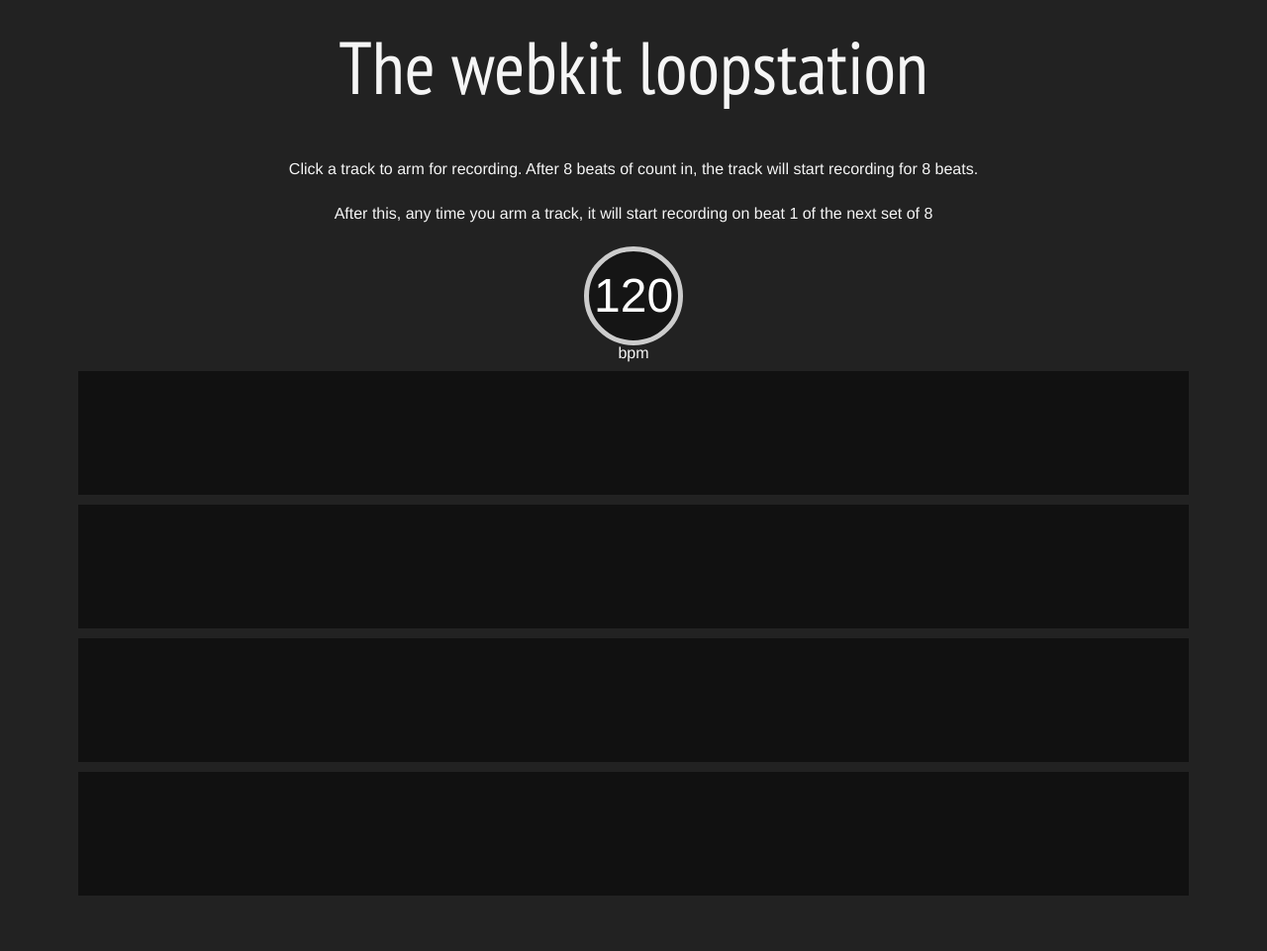
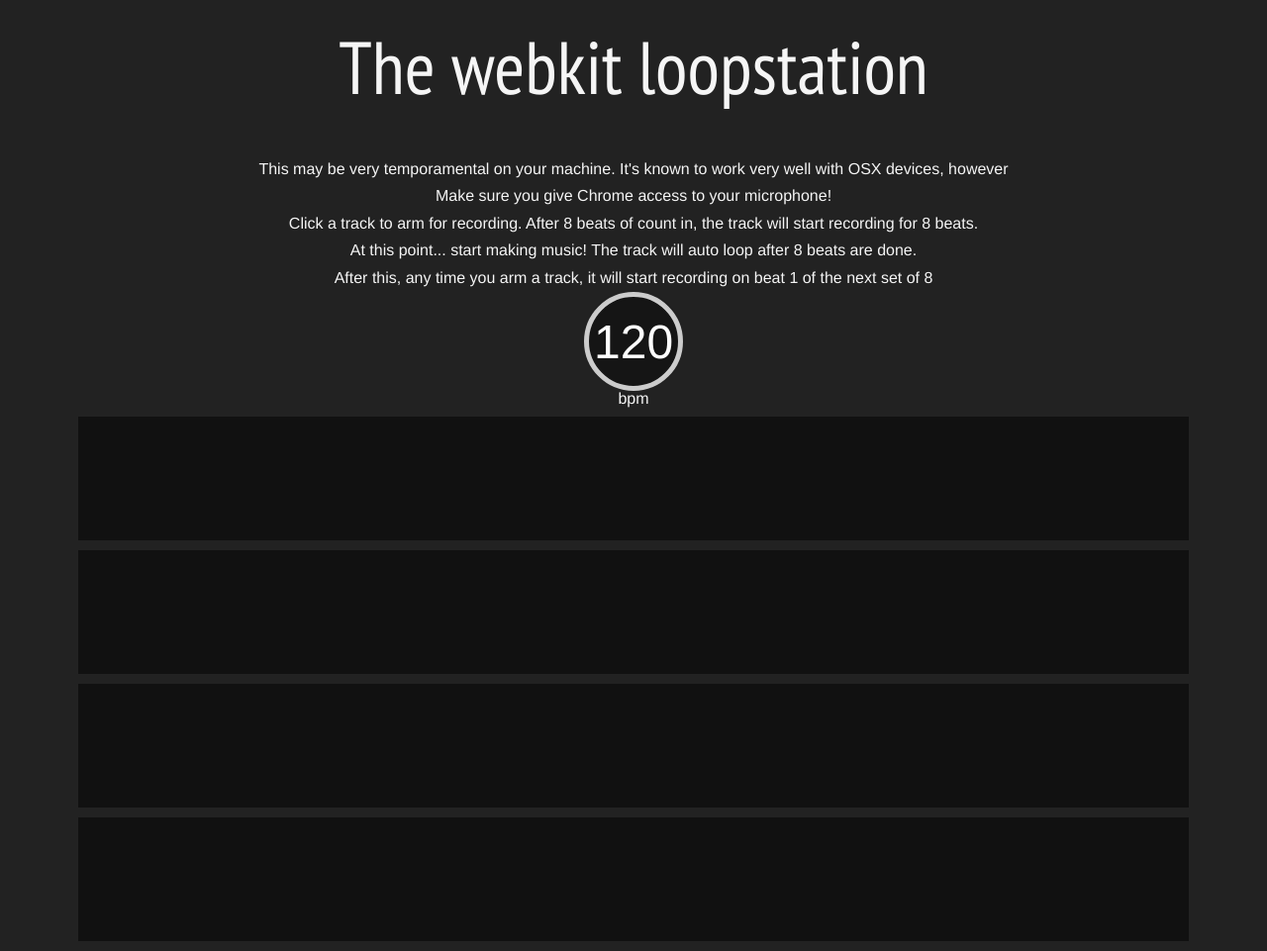
Before and after one commit to sc8696/looper, a PHP site: page /index.html in a window 1280 px wide. Shown: the whole page at 99% size. Before the commit the page ends 905 px from the top, so only its background shows below. Run offline with PHP 8.4, Linux system fonts and the light colour scheme; some libraries are stand-ins or nearby versions.

Commit message:
updated index page

```diff
--- a/css/style.css
+++ b/css/style.css
@@ -20,6 +20,11 @@ body {
 }
 
 /* line 22, ../sass/style.scss */
+p {
+  margin-bottom: 2px;
+}
+
+/* line 26, ../sass/style.scss */
 canvas {
   width: 100%;
   height: 100%;
@@ -30,22 +35,22 @@ canvas {
   -o-transition: background linear 100ms;
   transition: background linear 100ms;
 }
-/* line 29, ../sass/style.scss */
+/* line 33, ../sass/style.scss */
 canvas.playing {
   background: rgba(0, 255, 0, 0.1);
 }
-/* line 34, ../sass/style.scss */
+/* line 38, ../sass/style.scss */
 canvas.recording {
   background: rgba(255, 0, 0, 0.4);
 }
 
-/* line 39, ../sass/style.scss */
+/* line 43, ../sass/style.scss */
 h1, h2, h3, h4, h5, h6 {
   font-family: 'PT Sans Narrow', sans-serif;
   font-weight: 100;
 }
 
-/* line 44, ../sass/style.scss */
+/* line 48, ../sass/style.scss */
 input[type="text"].tempo {
   font-size: 3em;
   background: #151515;
@@ -66,7 +71,7 @@ input[type="text"].tempo {
   -o-transition: 100ms all linear;
   transition: 100ms all linear;
 }
-/* line 57, ../sass/style.scss */
+/* line 61, ../sass/style.scss */
 input[type="text"].tempo:focus {
   background: rgba(71, 157, 177, 0.25);
   -webkit-box-shadow: 0 0 0 black;
@@ -75,7 +80,7 @@ input[type="text"].tempo:focus {
   border-color: white;
 }
 
-/* line 64, ../sass/style.scss */
+/* line 68, ../sass/style.scss */
 .loopPanel {
   width: 100%;
   height: 125px;
@@ -84,7 +89,7 @@ input[type="text"].tempo:focus {
   position: relative;
   font-family: 'PT Sans Narrow', sans-serif;
 }
-/* line 72, ../sass/style.scss */
+/* line 76, ../sass/style.scss */
 .loopPanel:after {
   position: absolute;
   left: 0;
@@ -104,13 +109,13 @@ input[type="text"].tempo:focus {
   transition: 100ms linear all;
   pointer-events: none;
 }
-/* line 92, ../sass/style.scss */
+/* line 96, ../sass/style.scss */
 .loopPanel:hover:after {
   opacity: 0.75;
 }
 
 @media screen and (max-width: 768px) {
-  /* line 100, ../sass/style.scss */
+  /* line 104, ../sass/style.scss */
   .loopPanel {
     height: 75px;
   }
--- a/index.html
+++ b/index.html
@@ -13,7 +13,10 @@
 	<div class="row">
 		<div class="small-12 columns">
 			<h1 id="loor">The webkit loopstation</h1>
+						<p>This may be very temporamental on your machine. It's known to work very well with OSX devices, however</p>
+						<p>Make sure you give Chrome access to your microphone!</p>
                         <p>Click a track to arm for recording. After 8 beats of count in, the track will start recording for 8 beats.</p>
+                        <p>At this point... start making music! The track will auto loop after 8 beats are done.</p>
                         <p>After this, any time you arm a track, it will start recording on beat 1 of the next set of 8</p>
 		</div>
 	</div>
--- a/sass/style.scss
+++ b/sass/style.scss
@@ -17,6 +17,10 @@ body{
 
 *{
 	box-sizing: border-box;
+}
+
+p{
+	margin-bottom: 2px;
 }
 
 canvas{
```
